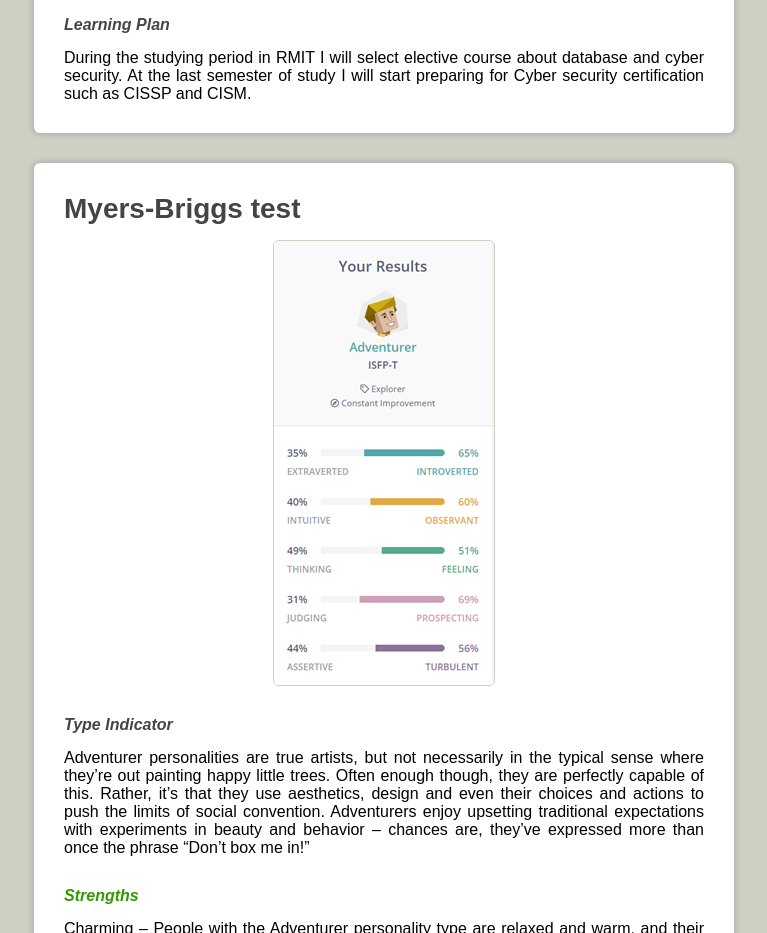
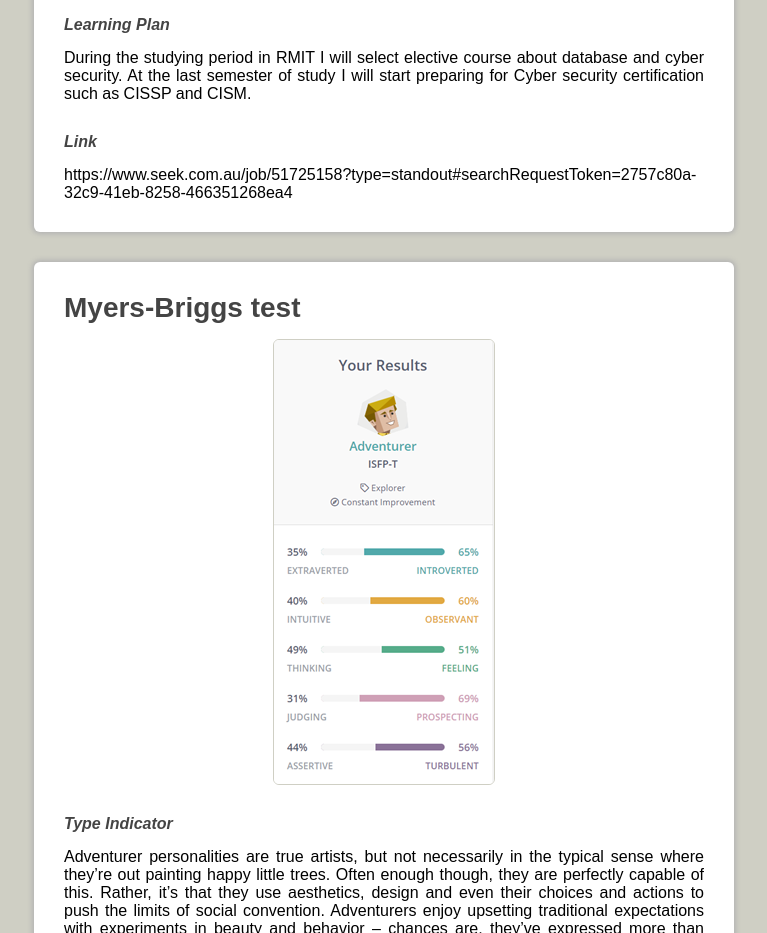
Before and after one commit to s3636417/COSC1078, a plain HTML site: page index.html in a window 1280 px wide. Shown: the part 1740-2673 px from the top of the page, without its empty margins (256-1023 px from the left). Drawn offline with Linux system fonts and the light colour scheme.

Commit message:
Update index.html

```diff
--- a/index.html
+++ b/index.html
@@ -99,6 +99,14 @@
             and CISM.
           </p>
         </div>
+
+        <div class="mg-t30">
+          <label class="subheader"> Link </label>
+          <p class="mg-t15">
+            https://www.seek.com.au/job/51725158?type=standout#searchRequestToken=2757c80a-32c9-41eb-8258-466351268ea4
+          </p>
+        </div>
+
       </div>
 
       <div class="flex flex-col card mg-tb-15 pd-lr-30">
```
